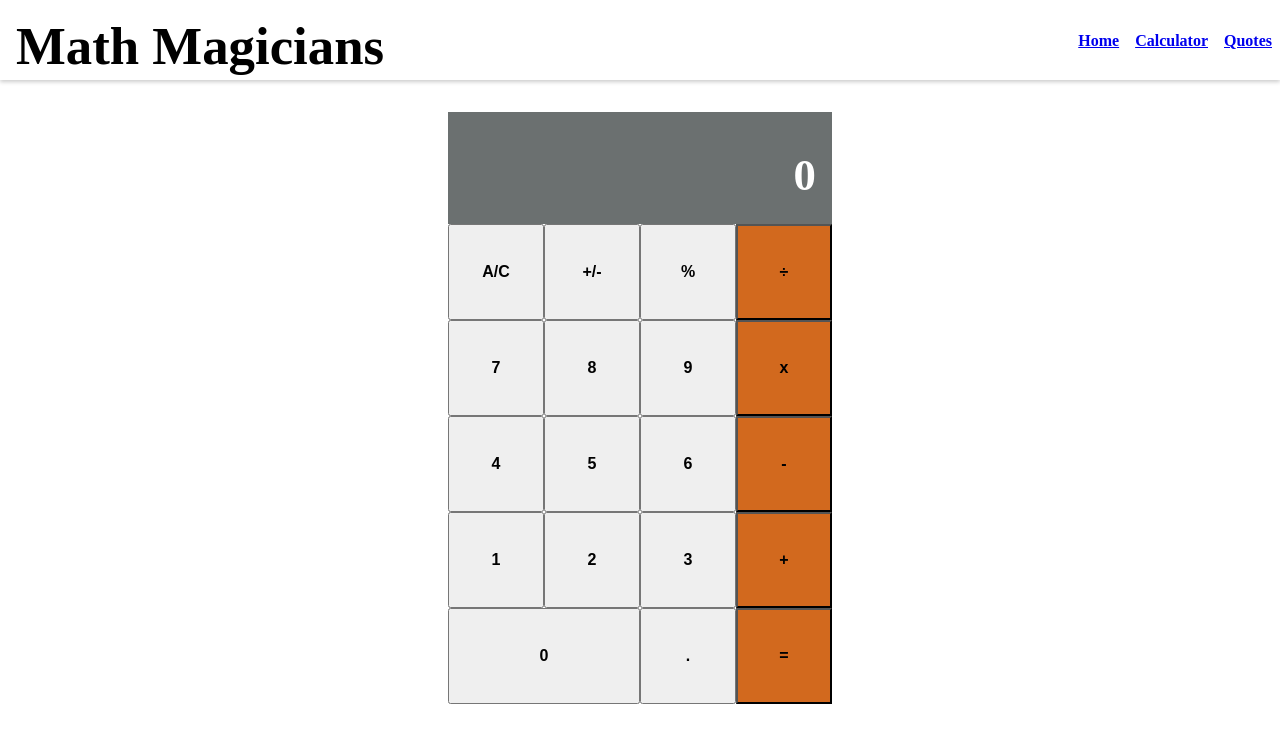
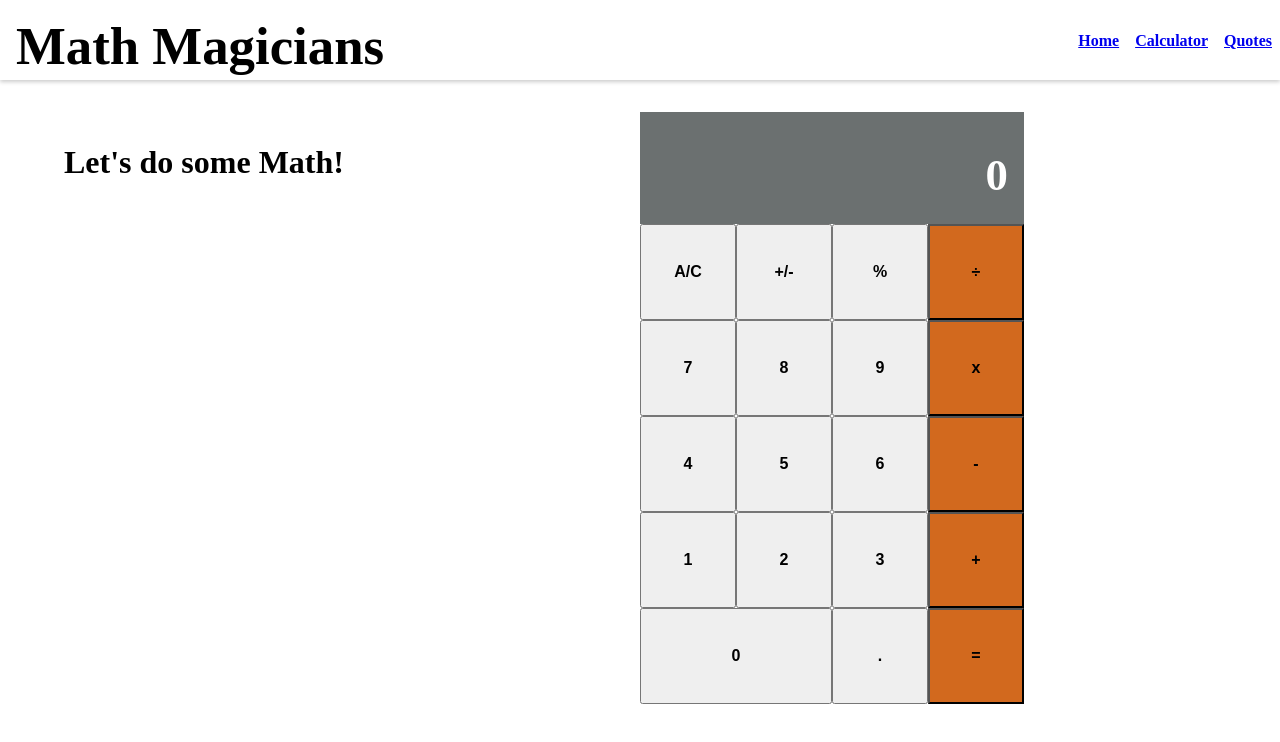
Before and after one commit to Omwomo/Math-magicians, a React (Create React App) app: page /Calculator in a window 1280 px wide. Shown: the top 742 px of the page. Built offline with nearby package versions, Linux system fonts and the light colour scheme.

Commit message:
Modified the calculator page to march the project design guideline

```diff
--- a/src/App.css
+++ b/src/App.css
@@ -10,12 +10,23 @@ body {
   flex-direction: column;
 }
 
+.calculator {
+  display: flex;
+}
+
+.do-math {
+  font-size: 2rem;
+  padding: 4rem 6rem 1rem 4rem;
+}
+
 .calculator-grid {
   display: grid;
   margin-top: 2rem;
   grid-template-columns: repeat(4, 6rem);
   grid-template-rows: minmax(7rem, auto) repeat(5, 6rem);
   justify-content: center;
+  margin-left: auto;
+  margin-right: 20%;
 }
 
 .span-two {
--- a/src/components/Calculator.js
+++ b/src/components/Calculator.js
@@ -15,6 +15,9 @@ function Calculator() {
   };
 
   return (
+    <>
+      <div className="calculator">
+        <span className="do-math">Let&apos;s do some Math!</span>
         <div className="calculator-grid">
           <Results
             previousOperand={calculatorData.total || ''}
@@ -40,6 +43,8 @@ function Calculator() {
           <button type="button" onClick={() => handleButtonClick('.')}>.</button>
           <button type="button" className="operator" onClick={() => handleButtonClick('=')}>=</button>
         </div>
+      </div>
+    </>
   );
 }
 
```
Lines whose indentation alone changed are shown as unchanged.
